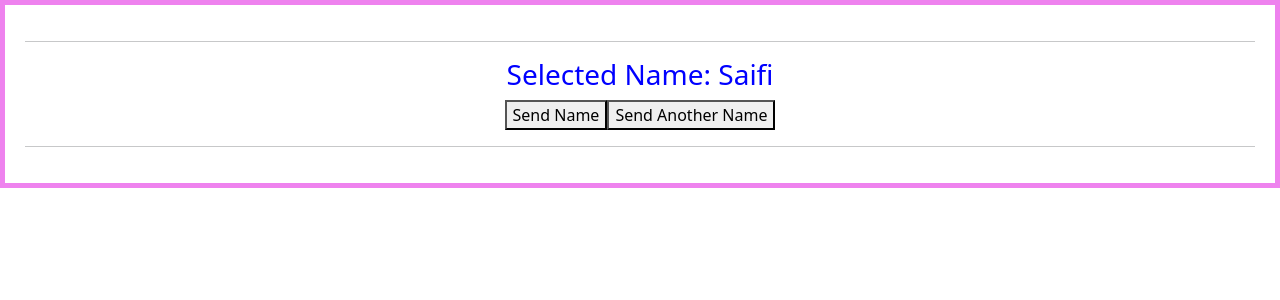
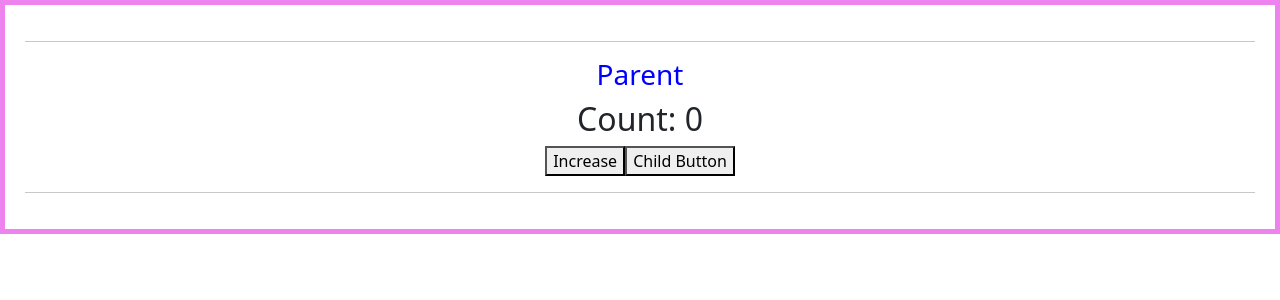
Before and after one commit to Nadeem35/react-playzone, a React (Vite) app: page / in a window 1280 px wide. Shown: the top 300 px of the page. Built offline with nearby package versions, Linux system fonts and the light colour scheme.

Commit message:
update code

```diff
--- a/src/App.jsx
+++ b/src/App.jsx
@@ -55,13 +55,13 @@ function App() {
         <Simple></Simple>
         <hr /> */}
         {/* -------- Passing props -------- */}
+        {/* <hr />
+        <Parent1></Parent1>
+        <hr /> */}
+        {/* -------- Passing children -------- */}
         <hr />
-        <Parent1></Parent1>
+        <Parent />
         <hr />
-        {/* -------- Passing children -------- */}
-        {/* <hr />
-        <Parent />
-        <hr /> */}
         {/* -------- Passing children -------- */}
         {/* <hr />
         <ToggleState />
```
